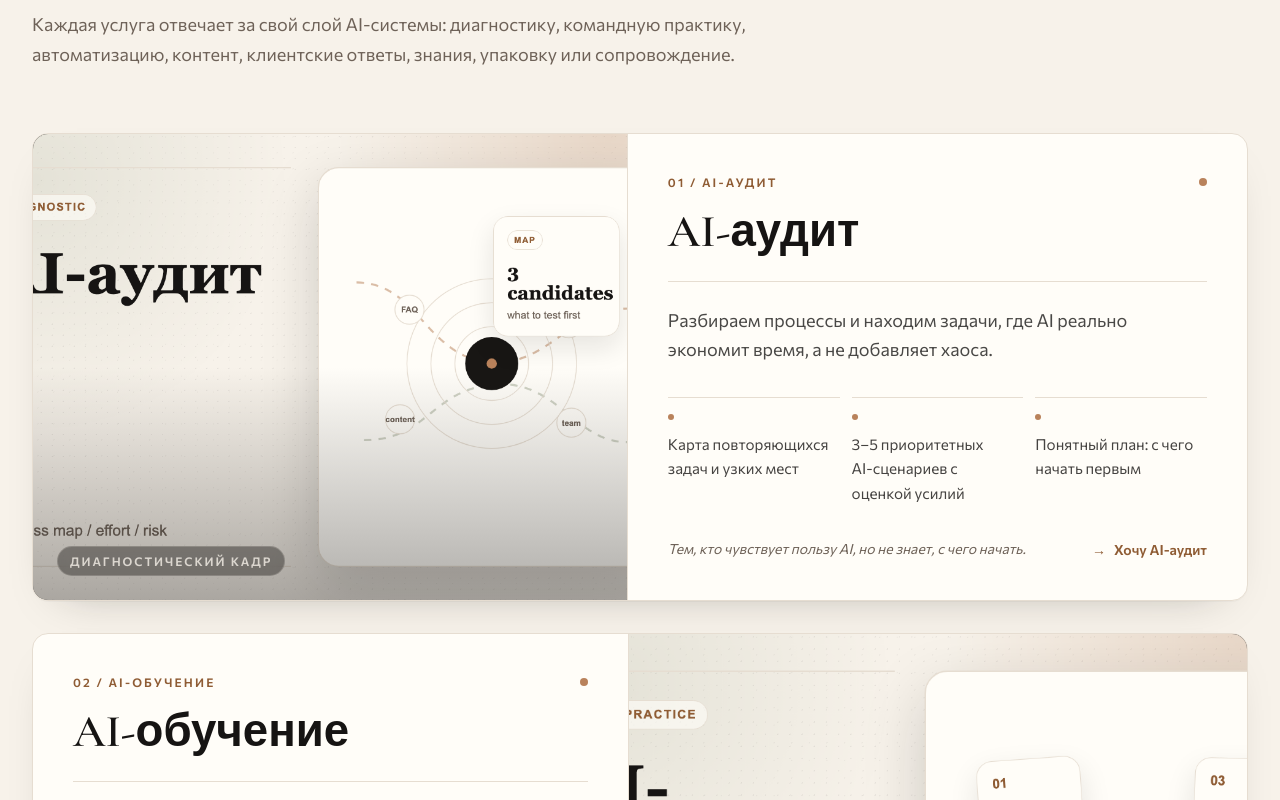
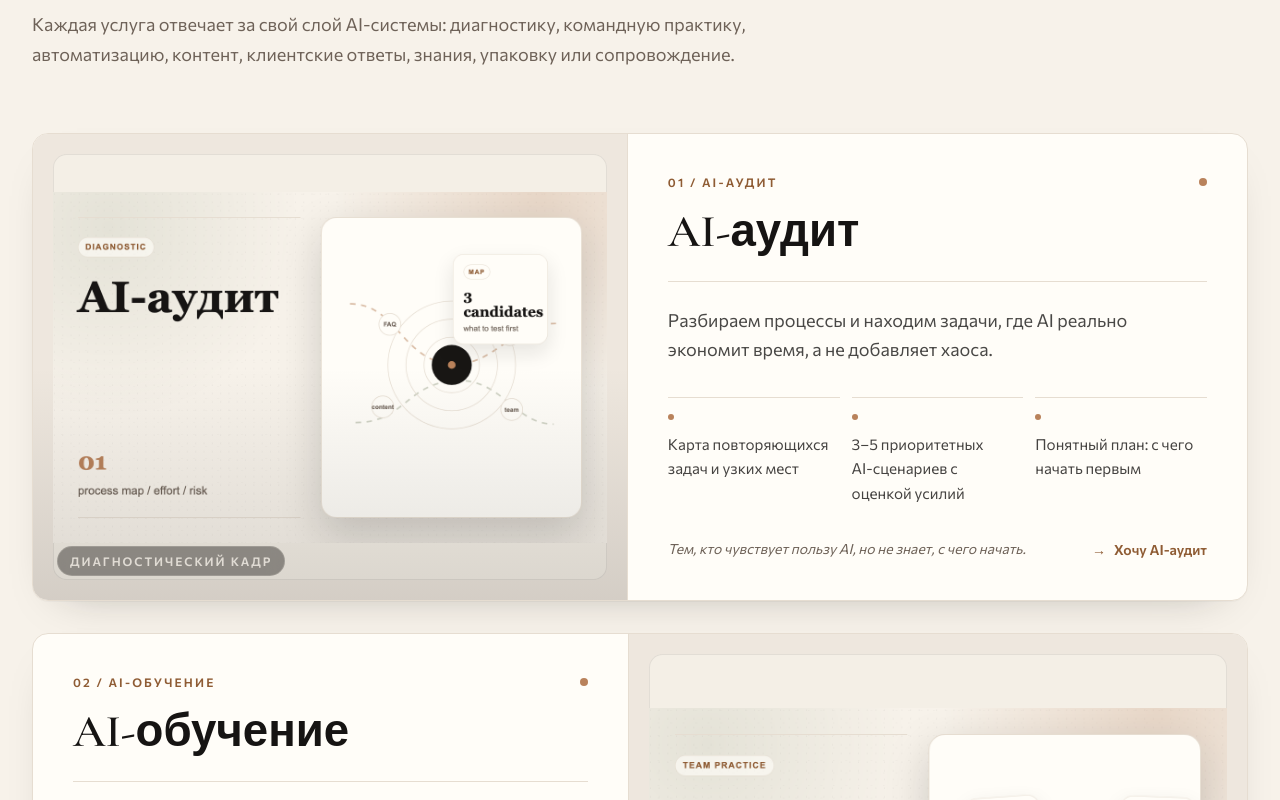
Before and after one commit to parkourcafe/SELENA-AI-COMPANY, a Next.js app: page / in a window 1280 px wide. Shown: the part 6260-7060 px from the top of the page. Built offline with nearby package versions, Linux system fonts and the light colour scheme; no server answers.

Commit message:
Fix service visual cropping

```diff
--- a/components/sections/ServiceModuleGrid.tsx
+++ b/components/sections/ServiceModuleGrid.tsx
@@ -37,19 +37,21 @@ export function ServiceModuleGrid({ withHeader = true }: { withHeader?: boolean
                 <div className="grid lg:grid-cols-[0.98fr_1.02fr]">
                   <div
                     className={cn(
-                      "relative min-h-[18rem] overflow-hidden border-b border-line bg-charcoal sm:min-h-[22rem] lg:min-h-[25rem] lg:border-b-0",
+                      "relative min-h-[18rem] overflow-hidden border-b border-line bg-[#eee7de] sm:min-h-[22rem] lg:min-h-[25rem] lg:border-b-0",
                       i % 2 === 1 ? "lg:order-2 lg:border-l" : "lg:border-r",
                     )}
                   >
+                    <div className="absolute inset-3 overflow-hidden rounded-[0.85rem] bg-ivory/70 shadow-[inset_0_0_0_1px_rgba(24,22,20,0.08)] sm:inset-4 lg:inset-5">
                       <Image
                         src={s.visual.src}
                         alt={s.visual.alt}
                         fill
                         sizes="(min-width: 1024px) 44vw, 100vw"
-                      className="object-cover transition-transform duration-700 group-hover/service:scale-[1.025]"
+                        className="object-contain transition-transform duration-700 group-hover/service:scale-[1.015]"
                       />
+                    </div>
                     <div
-                      className="pointer-events-none absolute inset-0 bg-gradient-to-t from-ink/34 via-transparent to-transparent"
+                      className="pointer-events-none absolute inset-0 bg-gradient-to-t from-ink/12 via-transparent to-transparent"
                       aria-hidden
                     />
                     <p className="absolute bottom-5 left-5 rounded-full border border-ivory/18 bg-charcoal/42 px-3 py-1.5 text-xs font-semibold uppercase tracking-[0.16em] text-ivory/78 backdrop-blur-sm sm:bottom-6 sm:left-6">
```
Lines whose indentation alone changed are shown as unchanged.
